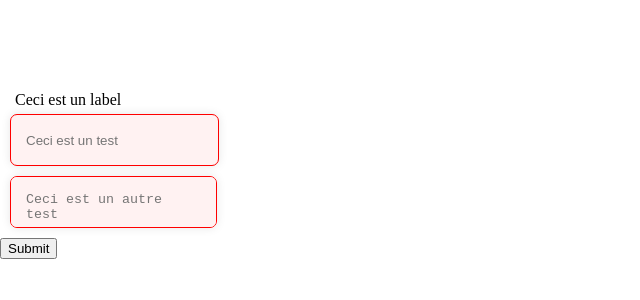
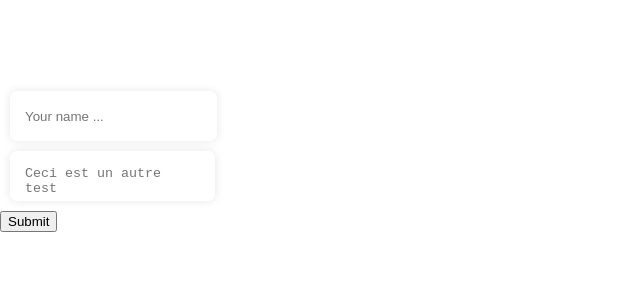
Before and after one commit to sebgnd/sebgnd-photography-app, a React (Create React App) app: page / in a window 1280 px wide. Shown: the top 300 px of the page, without its empty margins (0-640 px from the left). Built offline with nearby package versions, Linux system fonts and the light colour scheme.

Commit message:
updated README and implemented handle and submit function prop

```diff
--- a/src/components/pages/home/Home.tsx
+++ b/src/components/pages/home/Home.tsx
@@ -40,9 +40,9 @@ class Home extends Component<RouteComponentProps, {}> {
         const fields: IField[] = [
             {
                 fieldType: 'textinput',
-                id: 'test',
-                placeholder: 'Ceci est un test',
-                label: 'Ceci est un label',
+                id: 'name',
+                placeholder: 'Your name ...',
+                hideContent: true,
                 rules: {
                     maxLength: 25,
                     notEmpty: true
@@ -52,9 +52,11 @@ class Home extends Component<RouteComponentProps, {}> {
                 fieldType: 'textarea',
                 id: 'test-area',
                 placeholder: 'Ceci est un autre test',
+                hideContent: true,
                 rules: {
-                    maxLength: 25,
-                    notEmpty: true
+                    maxLength: 500,
+                    notEmpty: true,
+                    withoutSpecialCharacters: true
                 }
             }
         ]
--- a/src/components/reusable/form/form/Form.tsx
+++ b/src/components/reusable/form/form/Form.tsx
@@ -5,7 +5,7 @@ interface IFormProps {
     action: string;
     method: string;
     fields: IField[];
-    onSubmit?(): void;
+    onSubmit?(event: FormEvent<HTMLFormElement>): void;
 }
 
 interface IFormState {
@@ -63,10 +63,16 @@ const withoutSpecialCharacter = (content: string): string | null => {
 class Form extends Component<IFormProps, IFormState> {
     constructor(props: IFormProps) {
         super(props);
+
+        const errors = new Map<string, string | null>();
+        this.props.fields.forEach((field: IField) => {
+            errors.set(field.id, null);
+        })
+
         this.state = {
             values: new Map<string, string>(),
             submitted: false,
-            errors: new Map<string, string>()
+            errors
         };
         this.setValue = this.setValue.bind(this);
     }
@@ -85,18 +91,22 @@ class Form extends Component<IFormProps, IFormState> {
 
     handleSubmit(event: FormEvent<HTMLFormElement>) {
         event.preventDefault();
+        if (this.props.onSubmit) {
+            this.props.onSubmit(event);
+        }
     }
 
     validate(value: string, rules: IRule): string | null {
-        let error: string | null = null;
+        if (rules.notEmpty) {
+            return notEmpty(value);
+        }
         if (rules.maxLength) {
-            error = maxLength(value, rules.maxLength);
-        } else if (rules.notEmpty) {
-            error = notEmpty(value);
-        } else if (rules.withoutSpecialCharacters) {
-            error = withoutSpecialCharacter(value);
+            return maxLength(value, rules.maxLength);
         }
-        return error;
+        if (rules.withoutSpecialCharacters) {
+            return withoutSpecialCharacter(value);
+        }
+        return null;
     }
 
     handleBlur(event: TextFieldEvent) {
@@ -105,6 +115,7 @@ class Form extends Component<IFormProps, IFormState> {
 
         if (field) {
             const error: string | null = this.validate(value, field.rules);
+            console.log()
             this.setState({ errors: new Map<string, string | null>(this.state.errors).set(name, error) });
         }
     }
@@ -118,7 +129,14 @@ class Form extends Component<IFormProps, IFormState> {
             <FormContext.Provider value={context}>
                 <form onSubmit={(e: FormEvent<HTMLFormElement>) => this.handleSubmit(e)} action={this.props.action} method={this.getMethod()}>
                     {this.props.fields.map((field: IField) => {
-                        return <TextField key={`${field.id}-input`} errorMessage={this.state.errors.get(field.id)} id={field.id} type={field.fieldType} label={field.label} placeholder={field.placeholder} />
+                        return <TextField
+                                    onBlur={(e: TextFieldEvent) => this.handleBlur(e)}
+                                    key={`${field.id}-input`}
+                                    errorMessage={this.state.errors.get(field.id)}
+                                    id={field.id} type={field.fieldType}
+                                    label={field.label}
+                                    placeholder={field.placeholder}
+                                    hideContent={field.hideContent} />
                     })}
                     <button type="submit">Submit</button>
                 </form>
--- a/src/components/reusable/form/text-field/TextField.tsx
+++ b/src/components/reusable/form/text-field/TextField.tsx
@@ -12,6 +12,8 @@ export const TYPES = ['textinput', 'textarea'];
 interface ITextFieldProp {
     id: string;
     type: string;
+    onBlur?(e: TextFieldEvent): void;
+    onChange?(e: TextFieldEvent): void;
     label?: string;
     placeholder?: string;
     hideContent?: boolean;
@@ -30,10 +32,20 @@ class TextField extends Component<ITextFieldProp, {}> {
         return TYPES.includes(this.props.type) ? this.props.type : TYPES[0];
     }
 
+    handleBlur(event: TextFieldEvent) {
+        if (this.props.onBlur) {
+            this.props.onBlur(event);
+        }
+    }
+
     handleChange(event: TextFieldEvent, context?: IFormContext) {
         const { id } = this.props;
         const value = event.currentTarget.value;
         context?.setValue(id, value);
+
+        if (this.props.onChange) {
+            this.props.onChange(event);
+        }
     }
 
     render() {
@@ -52,11 +64,24 @@ class TextField extends Component<ITextFieldProp, {}> {
                                 </MarginLeft>
                             )}
                             <MarginTop amount={5}>
-                                {type === TYPES[0] && (
-                                    <StyledInput name={id} id={id} error={error} placeholder={placeholder} type={this.getTextType()} onChange={(e: FormEvent<HTMLInputElement>) => this.handleChange(e, context)}/>
+                                {this.getFieldType() === TYPES[0] && (
+                                    <StyledInput
+                                        name={id}
+                                        id={id}
+                                        error={error}
+                                        placeholder={placeholder}
+                                        type={this.getTextType()}
+                                        onBlur={(e: FormEvent<HTMLInputElement>) => this.handleBlur(e)}
+                                        onChange={(e: FormEvent<HTMLInputElement>) => this.handleChange(e, context)}/>
                                 )}
-                                {type === TYPES[1] && (
-                                    <StyledTextArea name={id} id={id} error={error} placeholder={placeholder} onChange={(e: FormEvent<HTMLTextAreaElement>) => this.handleChange(e, context)}/>
+                                {this.getFieldType() === TYPES[1] && (
+                                    <StyledTextArea
+                                        name={id}
+                                        id={id}
+                                        error={error}
+                                        placeholder={placeholder}
+                                        onBlur={(e: FormEvent<HTMLTextAreaElement>) => this.handleBlur(e)}
+                                        onChange={(e: FormEvent<HTMLTextAreaElement>) => this.handleChange(e, context)}/>
                                 )}
                             </MarginTop>
                         </Margin>
```
